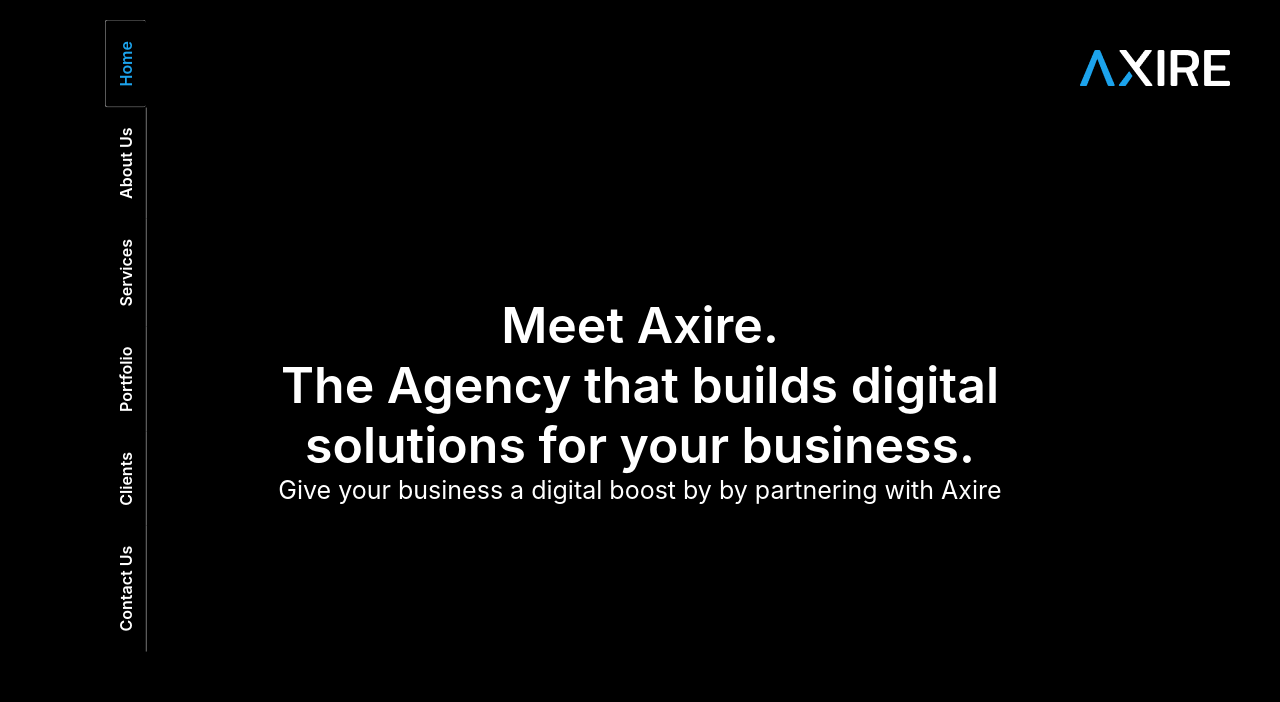
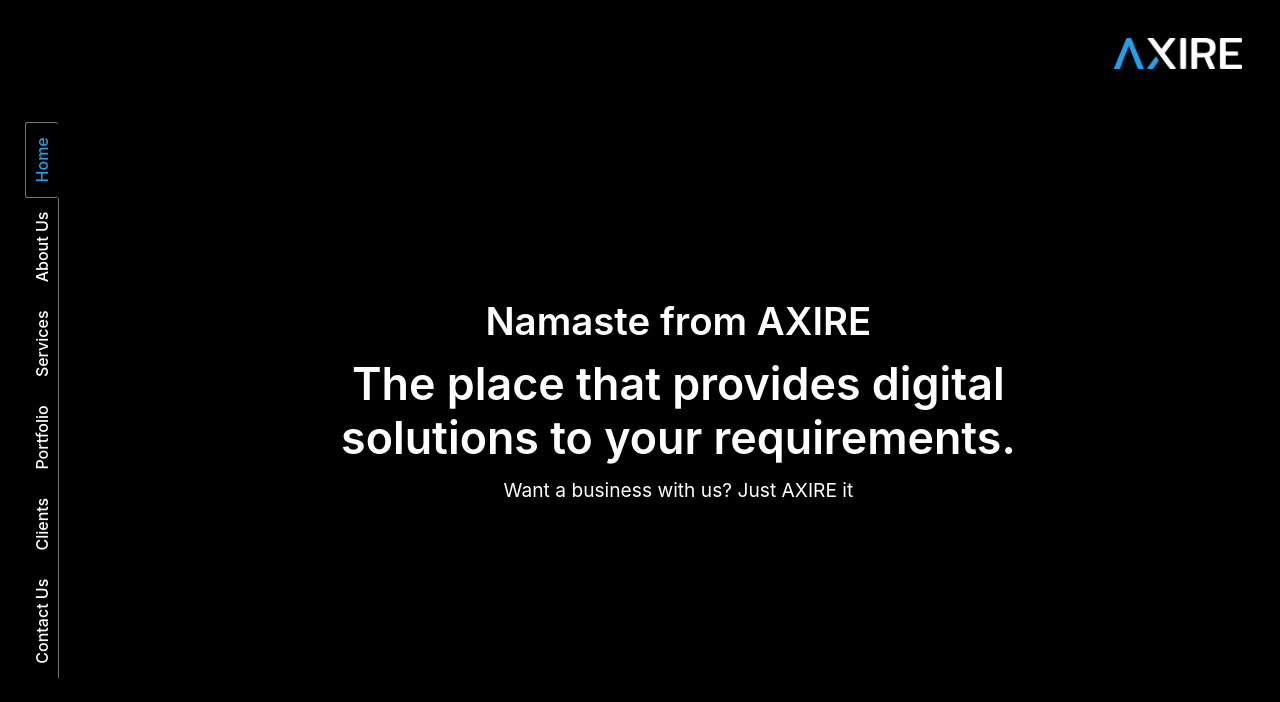
Before and after one commit to AxireInfoTech/Axire, a React (Create React App) app: page / in a window 1280 px wide. Shown: the top 702 px of the page. Built offline with nearby package versions, Linux system fonts and the light colour scheme.

Commit message:
Header fixed and Home page fixes

```diff
--- a/src/pages/Home.jsx
+++ b/src/pages/Home.jsx
@@ -8,11 +8,11 @@ const Home = () => {
         <div className="flex-center">
           <div className="heading-content">
             <div className="heading">
-              <p>Meet Axire.</p>
-              <p>The Agency that builds digital solutions for your business.</p>
+              <p className="main-head">Namaste from AXIRE</p>
+              <p>The place that provides digital solutions to your requirements.</p>
             </div>
             <div className="sub-heading">
-              Give your business a digital boost by by partnering with Axire{" "}
+              <p>Want a business with us? Just AXIRE it</p>
             </div>
           </div>
         </div>
--- a/src/styles/header.scss
+++ b/src/styles/header.scss
@@ -1,22 +1,21 @@
-
-
 .header-links .nav-link{
-    padding: 10px 20px;
-    font-weight: 600;
+    padding: 0.5vw 1.1vw;
+    font-size: 1.25vw;
+    font-weight: 500;
     cursor: pointer;
     text-decoration: none;
 
 }
 
 .non-active-route{
-    border-bottom: 1px solid #747474;
+    border-bottom: 0.1vw solid #747474;
     color: #ffffff;
 
 }
 
 .active-route{
-border: 1px solid #747474;
-border-bottom: none;
-border-radius: 3px;
-color: #1CA3EC;
+    border: 0.1vw solid #747474;
+    border-bottom: none;
+    border-radius: 0.2vw;
+    color: #1CA3EC;
 }
--- a/src/styles/home.scss
+++ b/src/styles/home.scss
@@ -1,14 +1,10 @@
 .home{
     position: relative;
-    width: 100%;
+    padding-left: 6vw;
+    width: calc(100% - 6vw);
     height: 100vh;
 }
 
-.logo{
-    position: absolute;
-    top: 50px;
-    right: 50px;
-}
 
 .content{
     width: 100%;
@@ -20,14 +16,22 @@
 }
 
 .heading{
+    margin: 0;
+    padding: 0;
     text-align: center;
-    font-size: 50px;
+    font-size: 3.5vw;
     color: #ffffff;
     font-weight: 596;
+}
+
+.main-head{
+    font-size: 3vw;
+    margin-bottom: 1vw;
 }
 
 .sub-heading{
     text-align: center;
     color: #ffffff;
-    font-size: 25px;
+    margin-top: 1vw;
+    font-size: 1.5vw;
 }
--- a/src/styles/layout.scss
+++ b/src/styles/layout.scss
@@ -6,14 +6,20 @@
 
 .logo{
     position: absolute;
-    top: 50px;
-    right: 50px;
+    top: 3vw;
+    right: 3vw;
+    width: 10vw;
 }
 
 .header{
-    position: absolute;
-    top: 10px;
-    left: 10px;
+    position: fixed;
+    width: 90vh;
+    height: 3vw;
+    top: 50%;
+    display: flex;
+    justify-content: center;
+    left: -45vh;
     z-index: 40;
-    transform: rotate(270deg) translateX(-50%) translateY(-1000%);
+    // transform: rotate(270deg) translateX(-50%) translateY(-1000%);
+    transform: rotate(270deg) translateY(4vw) translateX(1.5vw);
 }
```
